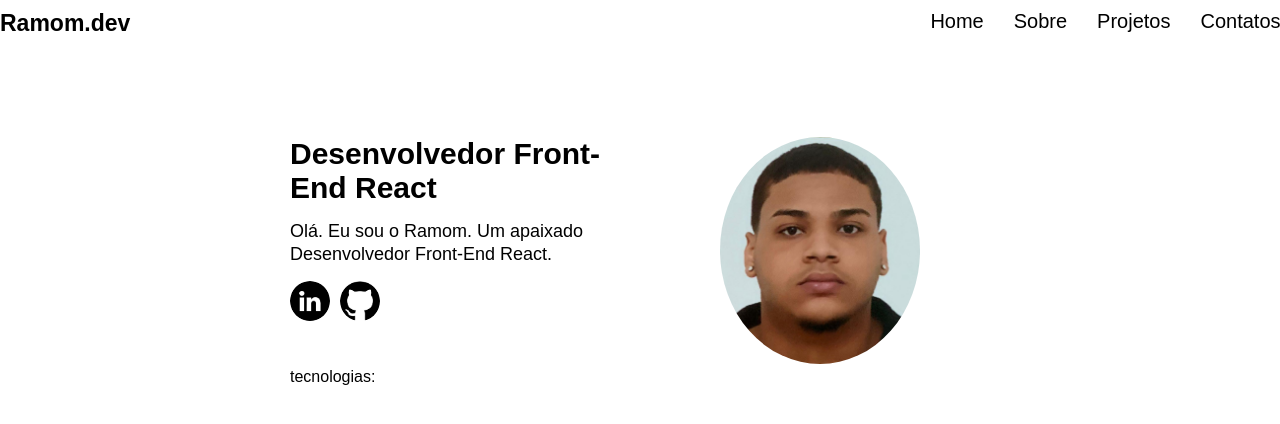
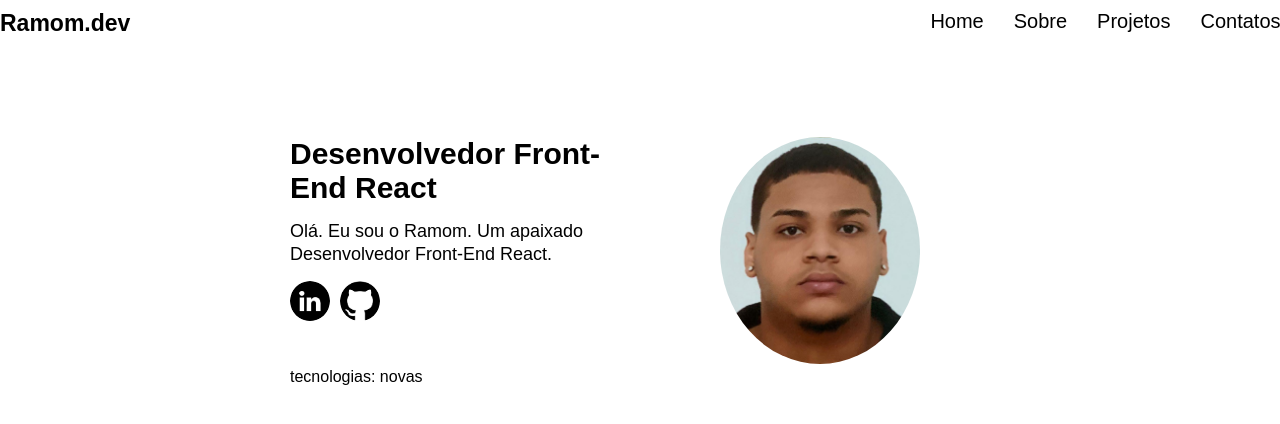
Before and after one commit to Ramom-Gomes/Meu-Portfolio, a React (Vite) app: page / in a window 1280 px wide. Shown: the top 424 px of the page. Built offline with nearby package versions, Linux system fonts and the light colour scheme.

Commit message:
teste de commit

```diff
--- a/src/App.jsx
+++ b/src/App.jsx
@@ -36,7 +36,7 @@ const app = () => {
             </div>
           </div>
           <div>
-            <div>tecnologias:</div>
+            <div>tecnologias: novas</div>
           </div>
         </section>
       </main>
```
